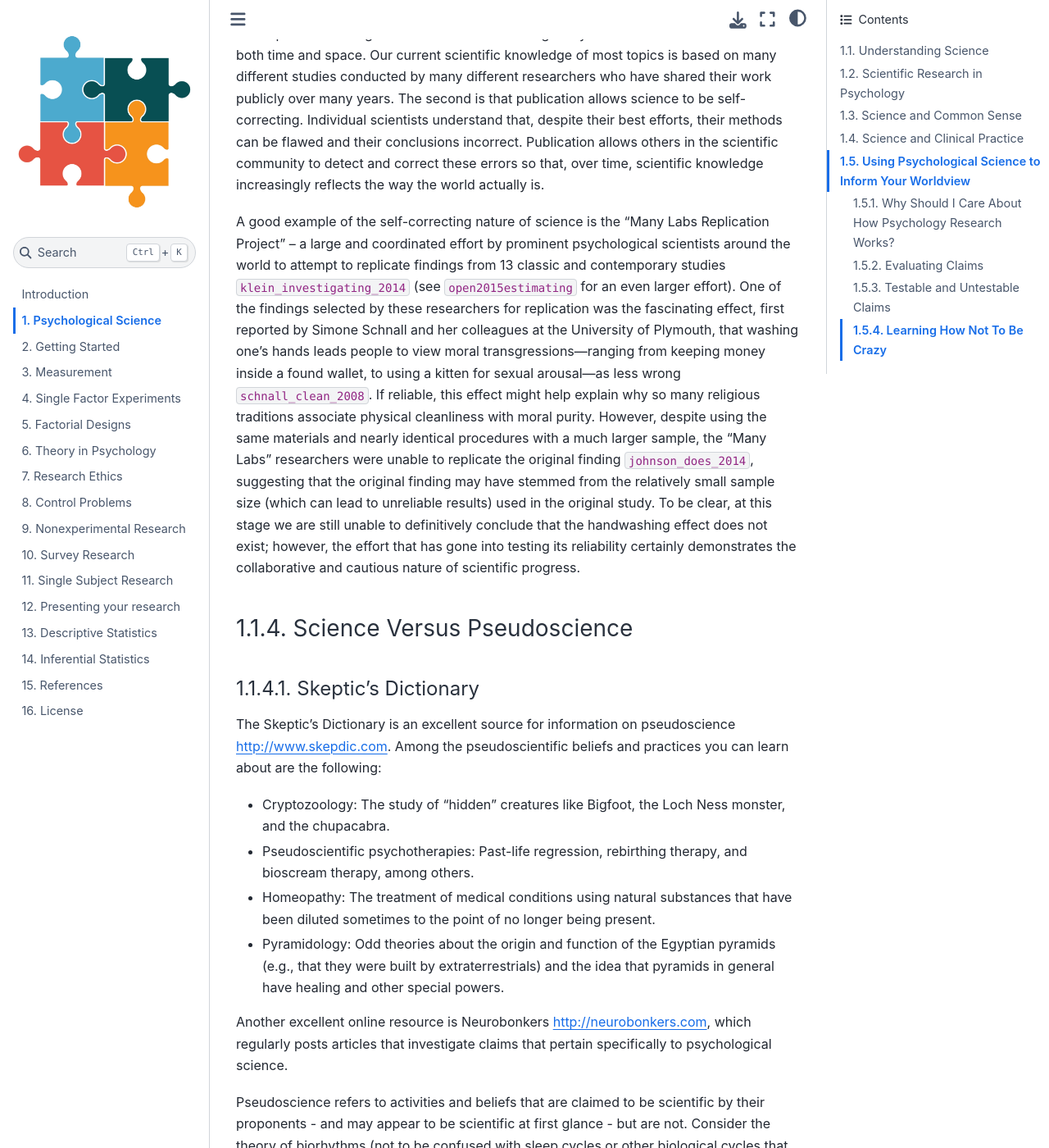
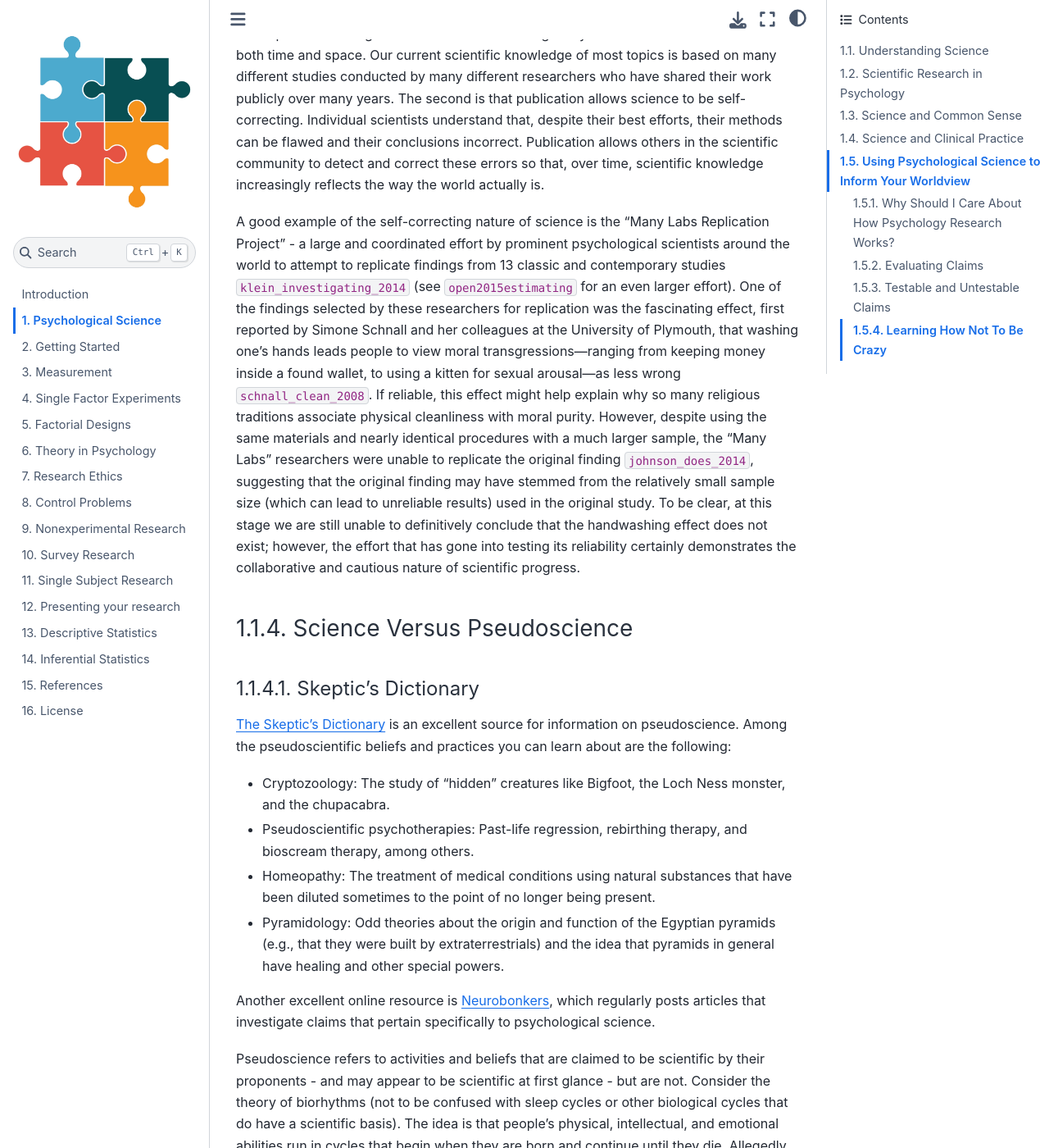
Before and after one commit to cluhmann/research-methods, a Jupyter Book: the page built from content/01-PsychScience.md, in a window 1280 px wide and 1400 px high, scrolled down 3388 px. Shown: the whole window at 82% size. Built offline with Jupyter Book 1.0.4 settings and Sphinx 7.4.7 and the Sphinx Book theme 1.1.4, drawn with Linux system fonts in a browser that asks for light colours; cross-references to code outside the pages are shown as plain code.

Commit message:
Update 01-PsychScience.md

```diff
--- a/content/01-PsychScience.md
+++ b/content/01-PsychScience.md
@@ -45,15 +45,15 @@ The third feature of science is that it creates public knowledge. After asking t
 
 Publication is an essential feature of science for two reasons. One is that science is a social process—a large-scale collaboration among many researchers distributed across both time and space. Our current scientific knowledge of most topics is based on many different studies conducted by many different researchers who have shared their work publicly over many years. The second is that publication allows science to be self-correcting. Individual scientists understand that, despite their best efforts, their methods can be flawed and their conclusions incorrect. Publication allows others in the scientific community to detect and correct these errors so that, over time, scientific knowledge increasingly reflects the way the world actually is.
 
-A good example of the self-correcting nature of science is the "Many Labs Replication Project" – a large and coordinated effort by prominent psychological scientists around the world to attempt to replicate findings from 13 classic and contemporary studies {cite}`klein_investigating_2014` (see {cite}`open2015estimating` for an even larger effort). One of the findings selected by these researchers for replication was the fascinating effect, first reported by Simone Schnall and her colleagues at the University of Plymouth, that washing one’s hands leads people to view moral transgressions—ranging from keeping money inside a found wallet, to using a kitten for sexual arousal—as less wrong {cite}`schnall_clean_2008`. If reliable, this effect might help explain why so many religious traditions associate physical cleanliness with moral purity. However, despite using the same materials and nearly identical procedures with a much larger sample, the "Many Labs" researchers were unable to replicate the original finding {cite}`johnson_does_2014`, suggesting that the original finding may have stemmed from the relatively small sample size (which can lead to unreliable results) used in the original study. To be clear, at this stage we are still unable to definitively conclude that the handwashing effect does not exist; however, the effort that has gone into testing its reliability certainly demonstrates the collaborative and cautious nature of scientific progress.
+A good example of the self-correcting nature of science is the "Many Labs Replication Project" - a large and coordinated effort by prominent psychological scientists around the world to attempt to replicate findings from 13 classic and contemporary studies {cite}`klein_investigating_2014` (see {cite}`open2015estimating` for an even larger effort). One of the findings selected by these researchers for replication was the fascinating effect, first reported by Simone Schnall and her colleagues at the University of Plymouth, that washing one's hands leads people to view moral transgressions—ranging from keeping money inside a found wallet, to using a kitten for sexual arousal—as less wrong {cite}`schnall_clean_2008`. If reliable, this effect might help explain why so many religious traditions associate physical cleanliness with moral purity. However, despite using the same materials and nearly identical procedures with a much larger sample, the "Many Labs" researchers were unable to replicate the original finding {cite}`johnson_does_2014`, suggesting that the original finding may have stemmed from the relatively small sample size (which can lead to unreliable results) used in the original study. To be clear, at this stage we are still unable to definitively conclude that the handwashing effect does not exist; however, the effort that has gone into testing its reliability certainly demonstrates the collaborative and cautious nature of scientific progress.
 
 ### Science Versus Pseudoscience
 
 #### Skeptic’s Dictionary
 
-The Skeptic’s Dictionary is an excellent source for information on pseudoscience <http://www.skepdic.com>. Among the pseudoscientific beliefs and practices you can learn about are the following:
+[The Skeptic's Dictionary](http://www.skepdic.com) is an excellent source for information on pseudoscience. Among the pseudoscientific beliefs and practices you can learn about are the following:
 
--   Cryptozoology: The study of “hidden” creatures like Bigfoot, the Loch Ness monster, and the chupacabra.
+-   Cryptozoology: The study of "hidden" creatures like Bigfoot, the Loch Ness monster, and the chupacabra.
 
 -   Pseudoscientific psychotherapies: Past-life regression, rebirthing therapy, and bioscream therapy, among others.
 
@@ -61,7 +61,7 @@ The Skeptic’s Dictionary is an excellent source for information on pseudoscien
 
 -   Pyramidology: Odd theories about the origin and function of the Egyptian pyramids (e.g., that they were built by extraterrestrials) and the idea that pyramids in general have healing and other special powers.
 
-Another excellent online resource is Neurobonkers <http://neurobonkers.com>, which regularly posts articles that investigate claims that pertain specifically to psychological science.
+Another excellent online resource is [Neurobonkers](http://neurobonkers.com), which regularly posts articles that investigate claims that pertain specifically to psychological science.
 
 Pseudoscience refers to activities and beliefs that are claimed to be scientific by their proponents - and may appear to be scientific at first glance - but are not. Consider the theory of biorhythms (not to be confused with sleep cycles or other biological cycles that do have a scientific basis). The idea is that people’s physical, intellectual, and emotional abilities run in cycles that begin when they are born and continue until they die. Allegedly, the physical cycle has a period of 23 days, the intellectual cycle a period of 33 days, and the emotional cycle a period of 28 days. So, for example, if you had the option of when to schedule an exam, you would want to schedule it for a time when your intellectual cycle will be at a high point. The theory of biorhythms has been around for more than 100 years, and you can find numerous popular books and websites about biorhythms, often containing impressive and scientific-sounding terms like sinusoidal wave and bioelectricity. The problem with biorhythms, however, is that there is simply no evidence for them, so there is no good reason to think they exist {cite}`hines_comprehensive_1998`.
 
```
